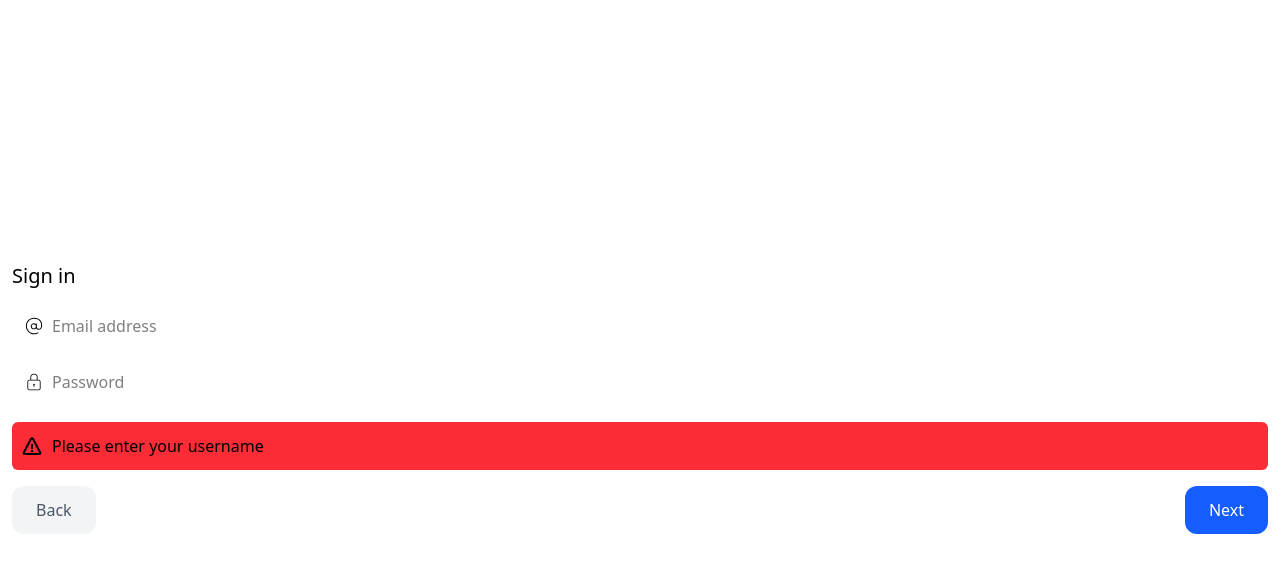
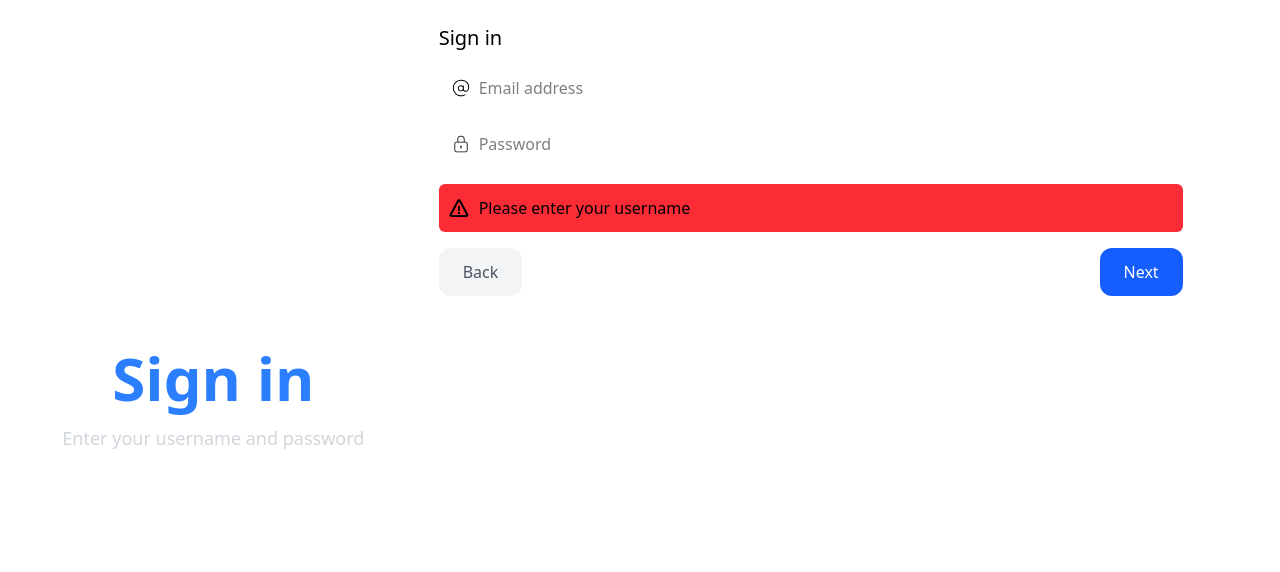
Before and after one commit to jakubkrup99/InzynierkaFront, a React (Vite) app: page /login in a window 1280 px wide. Shown: the top 572 px of the page. Built offline with nearby package versions, Linux system fonts and the light colour scheme.

Commit message:
Login page second iteration

```diff
--- a/src/pages/Login.tsx
+++ b/src/pages/Login.tsx
@@ -8,8 +8,17 @@ import ValidationError from "../components/ValidationError";
 function LoginPage() {
   const [errors, setErrors] = useState(["Please enter your username"]);
   return (
-    <div className="text-left w-full p-3">
-      <h1 className="text-xl my-3">Sign in</h1>
+    <div className="w-full min-h-screen flex">
+      <div className="hidden md:flex md:w-1/3 items-center justify-center dark:bg-[#151D28]">
+        <div className="text-center">
+          <h1 className="text-6xl font-bold text-blue-500 mb-4">Sign in</h1>
+          <p className="text-gray-300 text-lg">
+            Enter your username and password
+          </p>
+        </div>
+      </div>
+      <div className="text-left w-full p-3 max-w-3xl">
+        <h1 className="text-xl my-3 ">Sign in</h1>
         <Form>
           <label
             htmlFor="email"
@@ -51,6 +60,7 @@ function LoginPage() {
           </div>
         </Form>
       </div>
+    </div>
   );
 }
 
```
Lines whose indentation alone changed are shown as unchanged.
